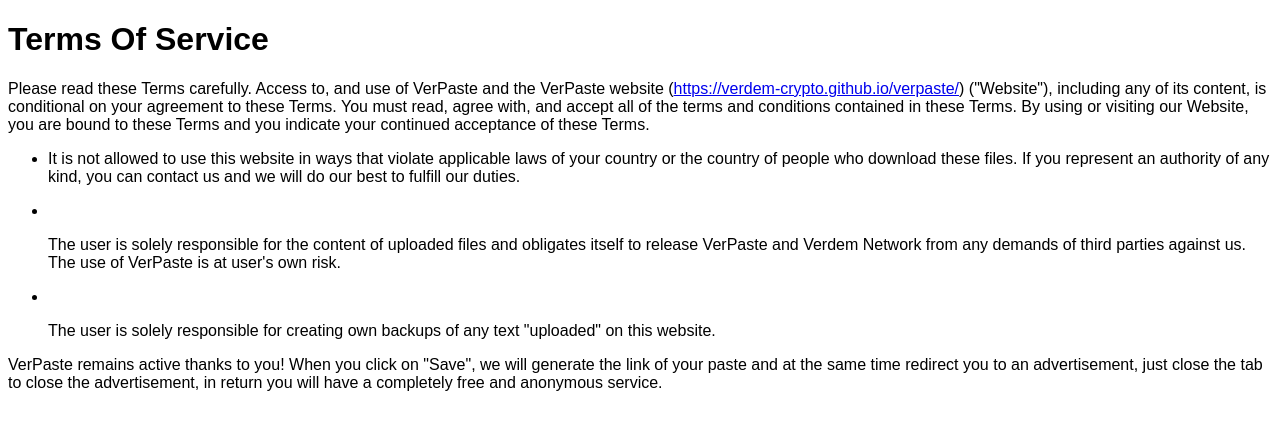
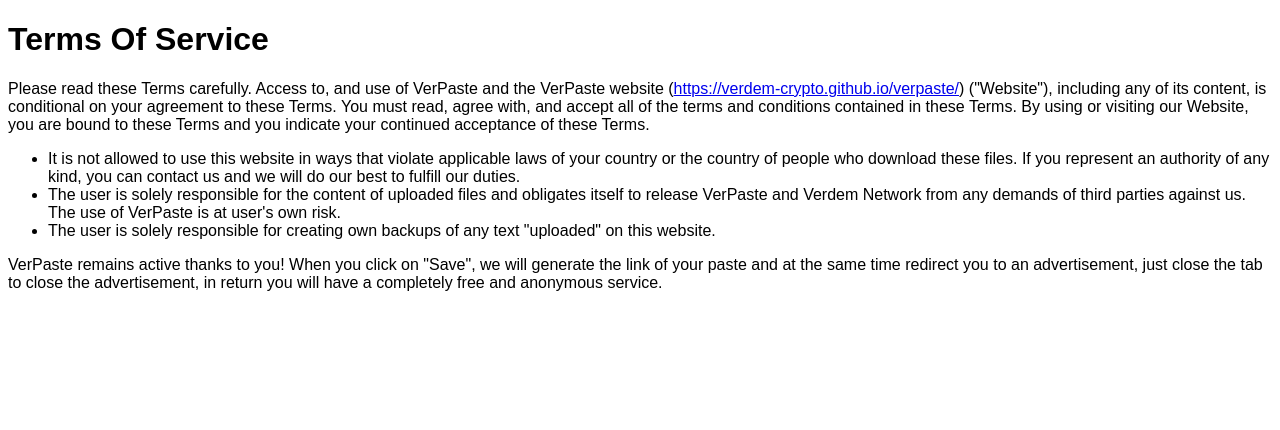
Before and after one commit to Verdem-crypto/verdem-crypto.github.io, a Jekyll site: the page verpaste/terms-of-service.html, which Jekyll copies as it is, in a window 1280 px wide. Shown: the top 430 px of the page. Built offline with Jekyll 4.4.1, drawn with Linux system fonts in a browser that asks for light colours.

Commit message:
Update terms-of-service.html

```diff
--- a/verpaste/terms-of-service.html
+++ b/verpaste/terms-of-service.html
@@ -35,17 +35,9 @@
      (adsbygoogle = window.adsbygoogle || []).push({});
 </script>
 <ul>
-<li>
-<p>It is not allowed to use this website in ways that violate applicable laws of your country or the country of people who download these files. If you represent an authority of any kind, you can contact us and we will do our best to fulfill our duties.</p>
-</li>
-<li>
-<p>&nbsp;</p>
-<p>The user is solely responsible for the content of uploaded files and obligates itself to release VerPaste and Verdem Network from any demands of third parties against us. The use of VerPaste is at user's own risk.&nbsp;</p>
-</li>
-<li>
-<p>&nbsp;</p>
-<p>The user is solely responsible for creating own backups of any text "uploaded" on this website.</p>
-</li>
+<li>It is not allowed to use this website in ways that violate applicable laws of your country or the country of people who download these files. If you represent an authority of any kind, you can contact us and we will do our best to fulfill our duties.</li>
+<li>The user is solely responsible for the content of uploaded files and obligates itself to release VerPaste and Verdem Network from any demands of third parties against us. The use of VerPaste is at user's own risk.&nbsp;</li>
+<li>The user is solely responsible for creating own backups of any text "uploaded" on this website.</li>
 </ul>
 <p>VerPaste remains active thanks to you! When you click on "Save", we will generate the link of your paste and at the same time redirect you to an advertisement, just close the tab to close the advertisement, in return you will have a completely free and anonymous service.</p>
 <script async src="https://pagead2.googlesyndication.com/pagead/js/adsbygoogle.js"></script>
```
